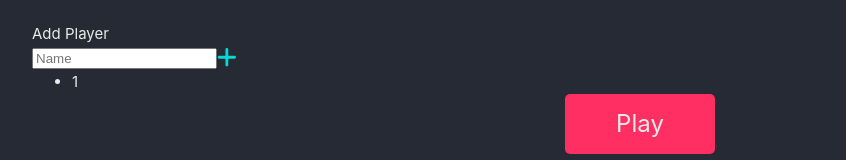
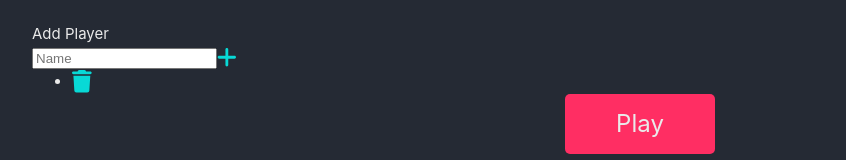
Before and after one commit to allanwright/switch-steal-unwrap, a Vue app: page / in a window 1280 px wide. Both pictures are taken after a click on the icon 226 px from the left and 318 px from the top of the page. Shown: the part 261-421 px from the top of the page, without its empty margins (0-846 px from the left). Built offline with nearby package versions, Linux system fonts and the light colour scheme.

Commit message:
Implement deleting players

```diff
--- /dev/null
+++ b/src/components/PlayerItem.vue
@@ -0,0 +1,19 @@
+<script setup lang="ts">
+import { useGameStore } from "@/stores/game";
+import IconTrash from "@/components/icons/IconTrash.vue";
+
+const props = defineProps<{
+  id: number;
+  name: string;
+}>();
+
+const gameStore = useGameStore();
+
+const deletePlayer = function () {
+  gameStore.deletePlayer(props.id);
+};
+</script>
+
+<template>
+  <li>{{ name }}<IconTrash @click="deletePlayer()" /></li>
+</template>
--- a/src/components/PlayerList.vue
+++ b/src/components/PlayerList.vue
@@ -1,14 +1,18 @@
 <template>
   <ul>
-    <li v-for="player in players" v-bind:key="player.id">
-      {{ player.id }} {{ player.name }}
-    </li>
+    <PlayerItem
+      v-for="player in players"
+      v-bind:key="player.id"
+      :id="player.id"
+      :name="player.name"
+    />
   </ul>
 </template>
 
 <script lang="ts">
 import { defineComponent } from "vue";
 import { useGameStore } from "@/stores/game";
+import PlayerItem from "@/components/PlayerItem.vue";
 
 export default defineComponent({
   setup() {
@@ -20,5 +24,8 @@ export default defineComponent({
       players,
     };
   },
+  components: {
+    PlayerItem,
+  },
 });
 </script>
--- /dev/null
+++ b/src/components/icons/IconTrash.vue
@@ -0,0 +1,9 @@
+<template>
+  <FontAwesomeIcon icon="trash" size="xl" />
+</template>
+
+<style scoped>
+svg {
+  color: var(--colour-1);
+}
+</style>
--- a/src/main.ts
+++ b/src/main.ts
@@ -5,7 +5,7 @@ import App from "./App.vue";
 import router from "./router";
 import { library } from "@fortawesome/fontawesome-svg-core";
 import { FontAwesomeIcon } from "@fortawesome/vue-fontawesome";
-import { faPlus } from "@fortawesome/free-solid-svg-icons";
+import { faPlus, faTrash } from "@fortawesome/free-solid-svg-icons";
 
 import "./assets/main.css";
 
@@ -15,6 +15,7 @@ app.use(createPinia());
 app.use(router);
 
 library.add(faPlus);
+library.add(faTrash);
 app.component("FontAwesomeIcon", FontAwesomeIcon);
 
 app.mount("#app");
--- a/src/stores/game.ts
+++ b/src/stores/game.ts
@@ -47,5 +47,15 @@ export const useGameStore = defineStore("gameStore", {
     addPlayer(name: string) {
       this.players.push(new Player(++this.playerCounter, name));
     },
+    // TODO: Refactor to expect Player instance instead of just id
+    deletePlayer(id: number) {
+      const player = this.players.find(i => i.id == id);
+      if (player === undefined) {
+        return;
+      }
+
+      const index = this.players.indexOf(player);
+      this.players.splice(index, 1);
+    }
   },
 });
```
